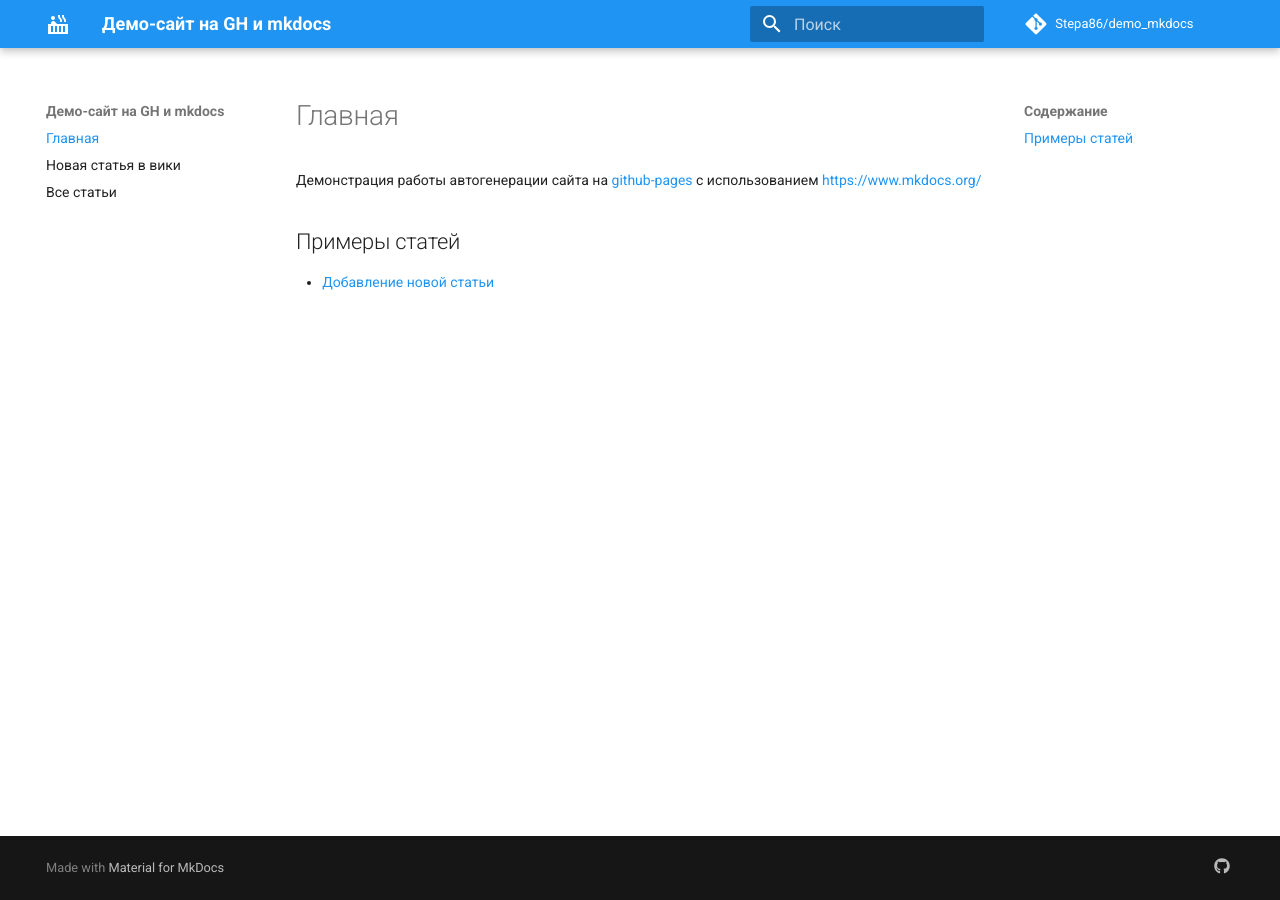
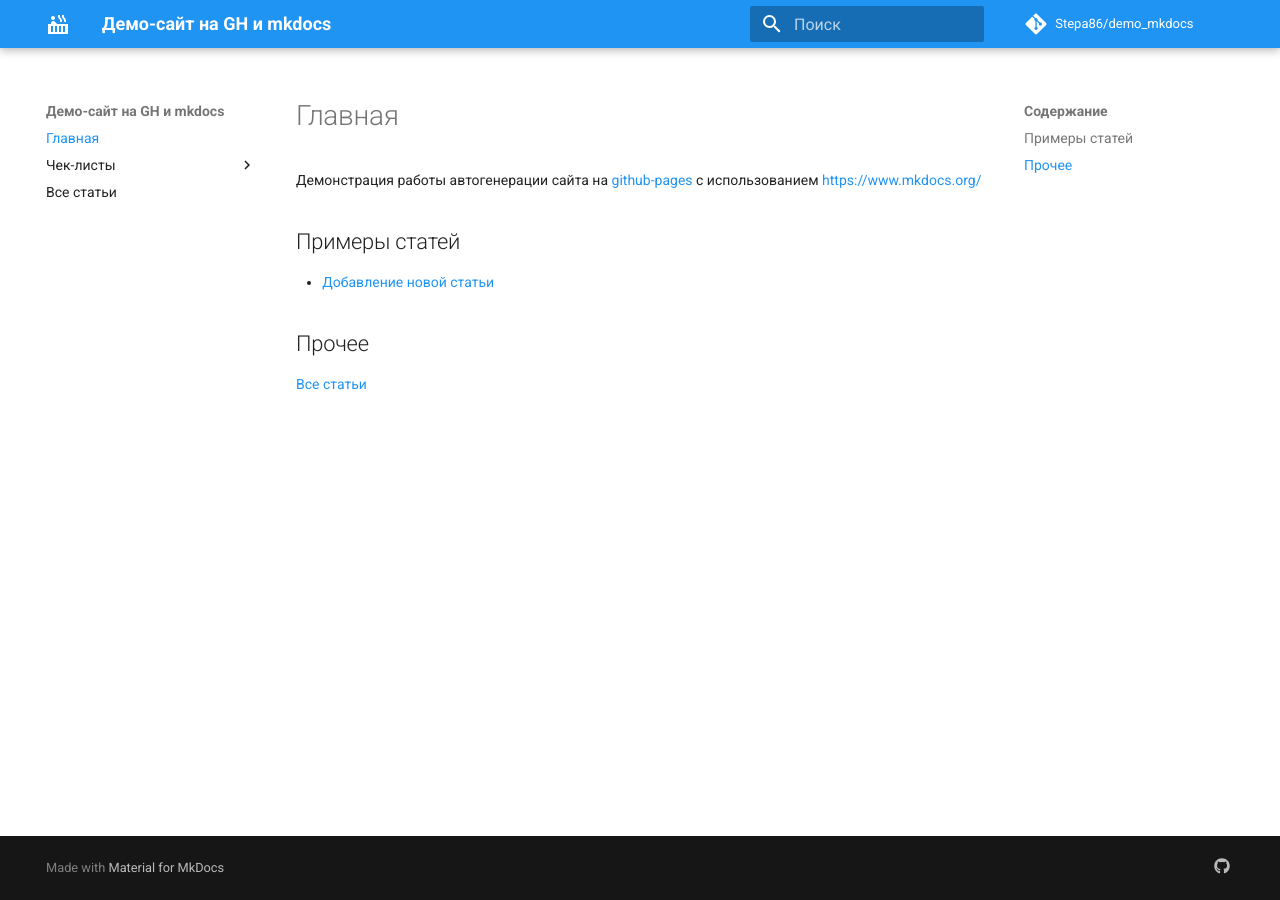
Before and after one commit to Stepa86/demo_mkdocs, an MkDocs documentation site: the page built from docs/index.md, in a window 1280 px wide. Built offline with MkDocs 1.6.1 and Material for MkDocs 9.7.7, drawn with Linux system fonts in a browser that asks for light colours; comment, search, counter and statistics services are not loaded.

Commit message:
добавил файлы index.md

```diff
--- a/docs/index.md
+++ b/docs/index.md
@@ -5,3 +5,7 @@
 ## Примеры статей
 
 - [Добавление новой статьи](checklists/New_page.md)
+
+## Прочее
+
+[Все статьи](SUMMARY.md)
```
Also changed, not shown: docs/checklists/index.md (added, +3 -0 lines).
